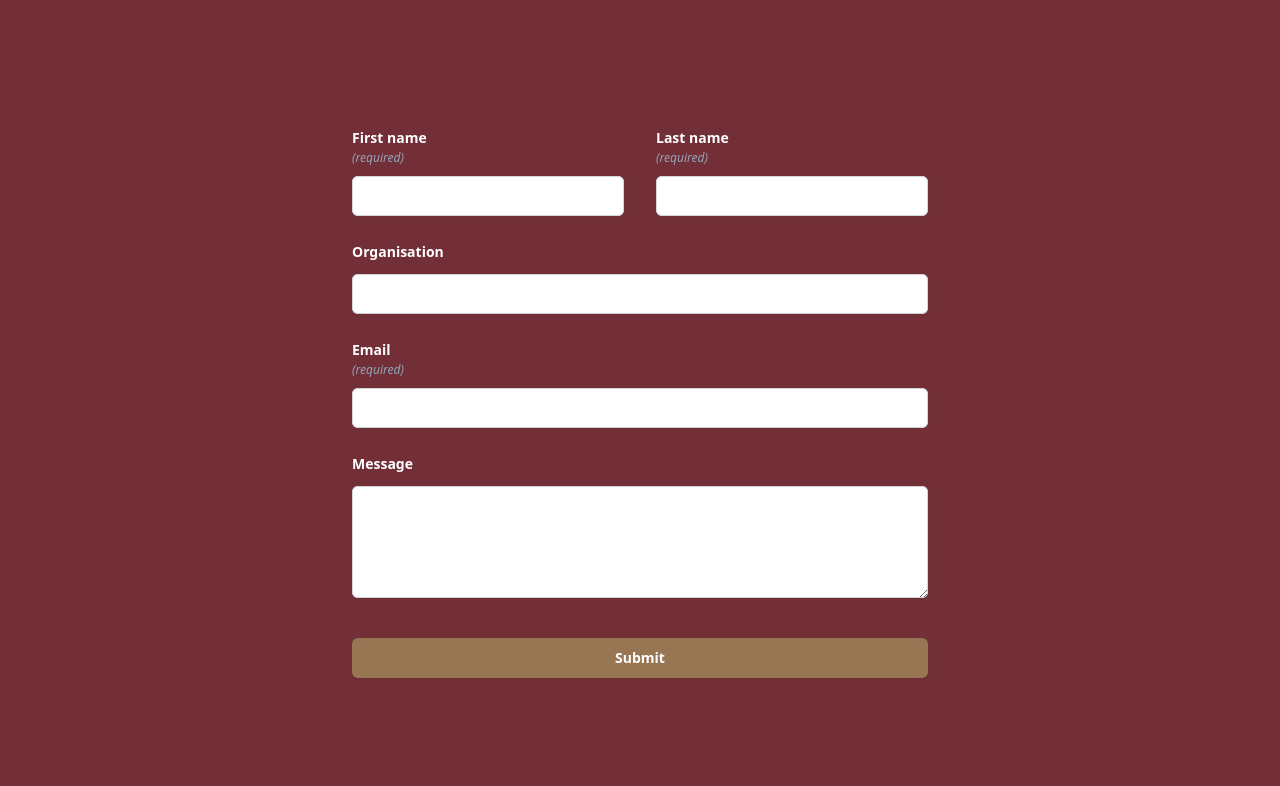
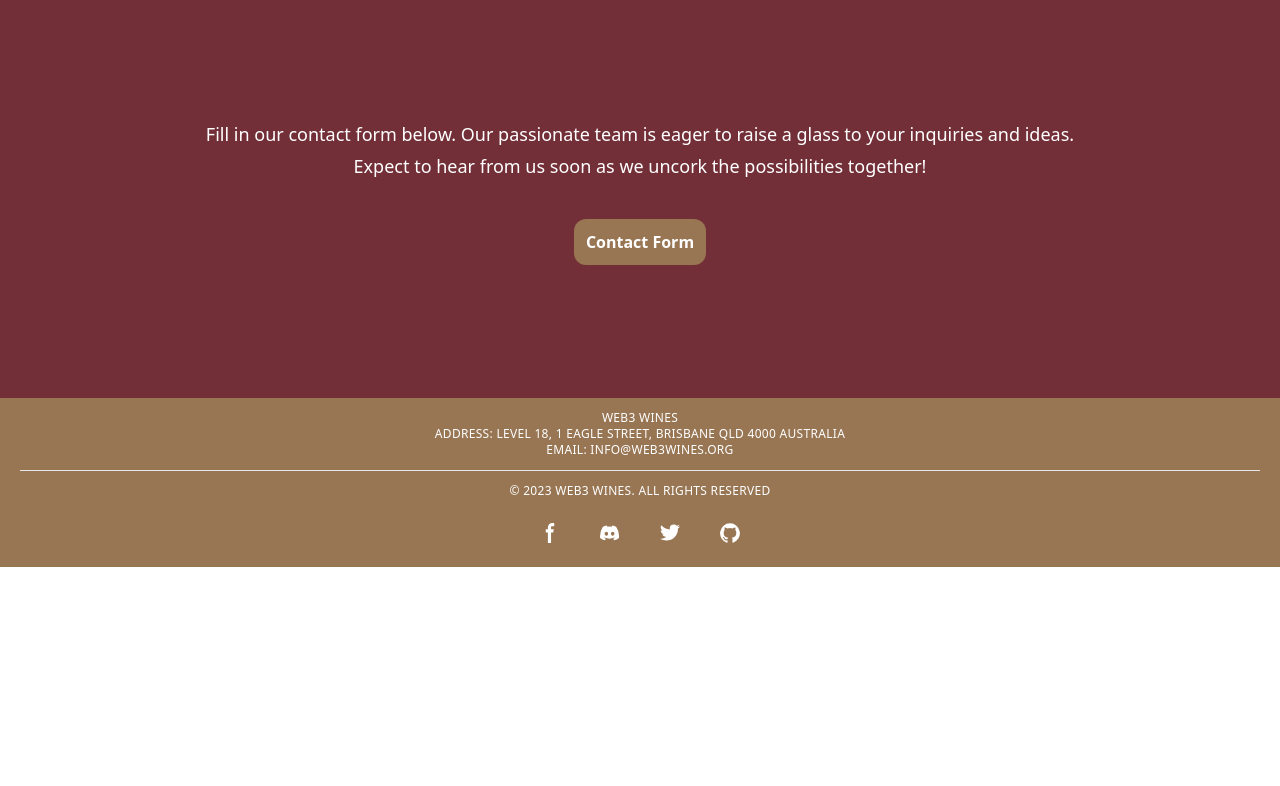
Before and after one commit to dltxio/web3wines-website, a React (Vite) app: page /contact_us in a window 1280 px wide. Shown: the part 454-1240 px from the top of the page. After the commit the page ends 1021 px from the top, so only its background shows below. Built offline with nearby package versions, Linux system fonts and the light colour scheme; a web font is replaced by a local one; what tailwind-heropatterns would draw is missing.

Commit message:
Remove contact form and put a link to office form

```diff
--- a/src/pages/ContactUs.tsx
+++ b/src/pages/ContactUs.tsx
@@ -1,5 +1,7 @@
 import React, { useLayoutEffect } from "react";
 import { PageLayout } from "../components";
+
+const CONTACT_FORM_LINK = "https://bit.ly/Web3Wines_contact_form";
 
 const ContactUs: React.FC = () => {
   useLayoutEffect(() => {
@@ -24,110 +26,24 @@ const ContactUs: React.FC = () => {
           </div>
         </div>
       </div>
-      <div className="isolate bg-page px-6 py-24 sm:py-32 lg:px-8">
-        <form action=" " method="POST" className="mx-auto max-w-xl">
-          <div className="grid grid-cols-1 gap-x-8 gap-y-6 sm:grid-cols-2">
-            <div>
-              <label
-                htmlFor="first-name"
-                className="block text-sm font-semibold leading-6 text-white"
-              >
-                First name
-              </label>
-              <p className="italic text-xs text-slate-400">(required)</p>
-              <div className="mt-2.5">
-                <input
-                  type="text"
-                  name="first-name"
-                  id="first-name"
-                  autoComplete="given-name"
-                  className="block w-full rounded-md border-0 px-3.5 py-2 text-gray-900 shadow-sm ring-1 ring-inset ring-gray-300 placeholder:text-gray-400 focus:ring-2 focus:ring-inset focus:ring-indigo-600 sm:text-sm sm:leading-6"
-                  required
-                />
-              </div>
-            </div>
-            <div>
-              <label
-                htmlFor="last-name"
-                className="block text-sm font-semibold leading-6 text-white"
-              >
-                Last name
-              </label>
-              <p className="italic text-xs text-slate-400">(required)</p>
-              <div className="mt-2.5">
-                <input
-                  type="text"
-                  name="last-name"
-                  id="last-name"
-                  autoComplete="family-name"
-                  className="block w-full rounded-md border-0 px-3.5 py-2 text-gray-900 shadow-sm ring-1 ring-inset ring-gray-300 placeholder:text-gray-400 focus:ring-2 focus:ring-inset focus:ring-indigo-600 sm:text-sm sm:leading-6"
-                  required
-                />
-              </div>
-            </div>
-            <div className="sm:col-span-2">
-              <label
-                htmlFor="company"
-                className="block text-sm font-semibold leading-6 text-white"
-              >
-                Organisation
-              </label>
-              <div className="mt-2.5">
-                <input
-                  type="text"
-                  name="company"
-                  id="company"
-                  autoComplete="organization"
-                  className="block w-full rounded-md border-0 px-3.5 py-2 text-gray-900 shadow-sm ring-1 ring-inset ring-gray-300 placeholder:text-gray-400 focus:ring-2 focus:ring-inset focus:ring-indigo-600 sm:text-sm sm:leading-6"
-                />
-              </div>
-            </div>
-            <div className="sm:col-span-2">
-              <label
-                htmlFor="email"
-                className="block text-sm font-semibold leading-6 text-white"
-              >
-                Email
-              </label>
-              <p className="italic text-xs text-slate-400">(required)</p>
-              <div className="mt-2.5">
-                <input
-                  type="email"
-                  name="email"
-                  id="email"
-                  autoComplete="email"
-                  className="block w-full rounded-md border-0 px-3.5 py-2 text-gray-900 shadow-sm ring-1 ring-inset ring-gray-300 placeholder:text-gray-400 focus:ring-2 focus:ring-inset focus:ring-navbar-600 sm:text-sm sm:leading-6"
-                  required
-                />
-              </div>
-            </div>
-            <div className="sm:col-span-2">
-              <label
-                htmlFor="message"
-                className="block text-sm font-semibold leading-6 text-white"
-              >
-                Message
-              </label>
-              <div className="mt-2.5">
-                <textarea
-                  name="message"
-                  id="message"
-                  rows={4}
-                  className="block w-full rounded-md border-0 px-3.5 py-2 text-gray-900 shadow-sm ring-1 ring-inset ring-gray-300 placeholder:text-gray-400 focus:ring-2 focus:ring-inset focus:ring-indigo-600 sm:text-sm sm:leading-6"
-                  defaultValue={""}
-                />
-              </div>
-            </div>
-          </div>
-          <div className="mt-10">
-            <button
-              type="submit"
-              className="block w-full rounded-md bg-navbar px-3.5 py-2.5 text-center text-sm font-semibold text-white shadow-sm hover:bg-navbar focus-visible:outline focus-visible:outline-2 focus-visible:outline-offset-2 focus-visible:outline-navbar"
-            >
-              Submit
-            </button>
-          </div>
-        </form>
+      <div className="bg-page py-12 sm:py-24 mx-auto max-w-7xl px-6 lg:px-8 text-center">
+        <div className="mt-6 text-lg leading-8 text-white">
+          <p>
+            Fill in our contact form below. Our passionate team is eager to
+            raise a glass to your inquiries and ideas.
+          </p>
+          <p>
+            Expect to hear from us soon as we uncork the possibilities together!
+          </p>
+        </div>
+        <div className="py-12">
+          <a
+            href={CONTACT_FORM_LINK}
+            className="p-3 rounded-xl bg-navbar font-bold hover:bg-orange-50 hover:text-navbar"
+          >
+            Contact Form
+          </a>
+        </div>
       </div>
     </PageLayout>
   );
```
